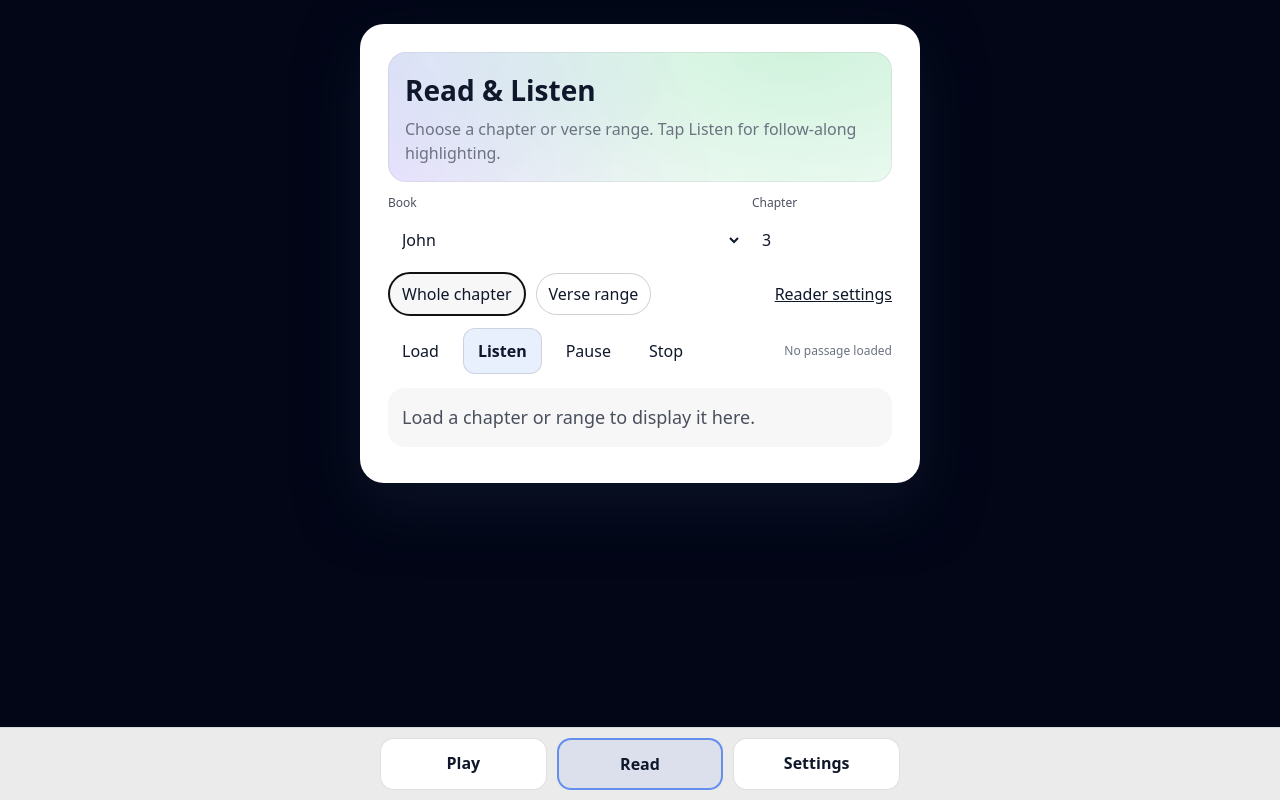
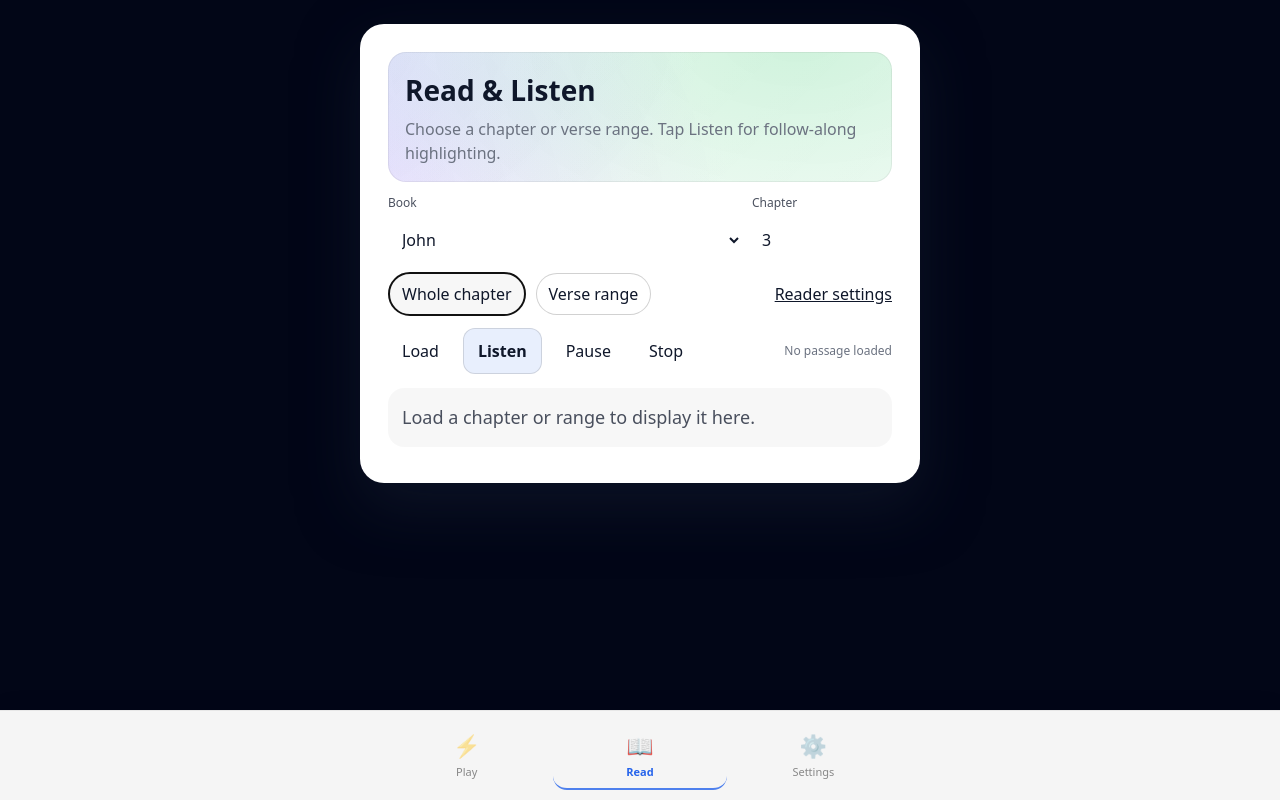
Before and after one commit to acrogers-app/bible-trivia-coach-web, a Next.js app: page /read in a window 1280 px wide. Built offline with nearby package versions, Linux system fonts and the light colour scheme.

Commit message:
Fix hooks violation, verse highlight, bottom nav icons+labels

```diff
--- a/src/app/play/page.tsx
+++ b/src/app/play/page.tsx
@@ -2064,78 +2064,12 @@ function HomeScreen(props: {
             onClick={props.onStartVerseQuiz}
           />
         )}
-        {props.plan && (() => {
-          const [open, setOpen] = React.useState(false);
-          return (
-            <>
-              <Row
-                title="Choose another day in this plan"
-                subtitle="Open any reading from the full Bible plan"
-                onClick={() => setOpen(o => !o)}
-              />
-              {open && (
-                <div style={{ marginTop: 4, marginBottom: 4 }}>
-                  <input
-                    type="text"
-                    inputMode="search"
-                    placeholder="Search by book name (e.g. John, Psalms)…"
-                    autoFocus
-                    style={{
-                      width: '100%',
-                      padding: '10px 14px',
-                      borderRadius: 12,
-                      border: '1px solid rgba(0,0,0,0.15)',
-                      marginBottom: 6,
-                      boxSizing: 'border-box',
-                      fontSize: 14,
-                    }}
-                    onChange={(ev) => {
-                      const q = ev.target.value.toLowerCase().trim();
-                      document.querySelectorAll('[data-day-item]').forEach((el) => {
-                        const htmlEl = el as HTMLElement;
-                        htmlEl.style.display =
-                          !q || htmlEl.dataset.title?.toLowerCase().includes(q) ? '' : 'none';
-                      });
-                    }}
-                  />
-                  <div style={{
-                    maxHeight: 220,
-                    overflowY: 'auto',
-                    borderRadius: 12,
-                    border: '1px solid rgba(0,0,0,0.10)',
-                    background: 'white',
-                  }}>
-                    {props.plan.days.map((d) => (
-                      <button
-                        key={d.day}
-                        type="button"
-                        data-day-item
-                        data-title={d.title}
-                        onClick={() => { setOpen(false); props.onOpenReadingForDay(d); }}
-                        style={{
-                          display: 'flex',
-                          justifyContent: 'space-between',
-                          alignItems: 'center',
-                          width: '100%',
-                          textAlign: 'left',
-                          padding: '10px 14px',
-                          background: 'transparent',
-                          border: 'none',
-                          borderBottom: '1px solid rgba(0,0,0,0.06)',
-                          cursor: 'pointer',
-                          fontSize: 14,
-                        }}
-                      >
-                        <span style={{ fontWeight: 600 }}>Day {d.day}</span>
-                        <span style={{ opacity: 0.6, fontSize: 13 }}>{d.title}</span>
-                      </button>
-                    ))}
-                  </div>
-                </div>
-              )}
-            </>
-          );
-        })()}
+        {props.plan && (
+          <DayPickerRow
+            plan={props.plan}
+            onOpenReadingForDay={props.onOpenReadingForDay}
+          />
+        )}
 
         {/* btc:read-listen-today-rows-v2 */}
         {today && (
@@ -2347,6 +2281,68 @@ function HomeScreen(props: {
       </div>
 
     </div>
+  );
+}
+
+
+// ---- Day Picker Row ----
+function DayPickerRow(props: {
+  plan: { days: { day: number; title: string; start: string; end: string }[] };
+  onOpenReadingForDay: (day: { day: number; title: string; start: string; end: string }) => void;
+}) {
+  const [open, setOpen] = React.useState(false);
+  const [query, setQuery] = React.useState('');
+
+  const filtered = query.trim()
+    ? props.plan.days.filter(d => d.title.toLowerCase().includes(query.toLowerCase()))
+    : props.plan.days;
+
+  return (
+    <>
+      <Row
+        title="Choose another day in this plan"
+        subtitle="Open any reading from the full Bible plan"
+        onClick={() => setOpen(o => !o)}
+      />
+      {open && (
+        <div style={{ marginTop: 4, marginBottom: 4 }}>
+          <input
+            type="text"
+            inputMode="search"
+            placeholder="Search by book name (e.g. John, Psalms)…"
+            autoFocus
+            value={query}
+            onChange={e => setQuery(e.target.value)}
+            style={{
+              width: '100%', padding: '10px 14px', borderRadius: 12,
+              border: '1px solid rgba(0,0,0,0.15)', marginBottom: 6,
+              boxSizing: 'border-box', fontSize: 14,
+            }}
+          />
+          <div style={{
+            maxHeight: 220, overflowY: 'auto', borderRadius: 12,
+            border: '1px solid rgba(0,0,0,0.10)', background: 'white',
+          }}>
+            {filtered.map((d) => (
+              <button
+                key={d.day}
+                type="button"
+                onClick={() => { setOpen(false); setQuery(''); props.onOpenReadingForDay(d); }}
+                style={{
+                  display: 'flex', justifyContent: 'space-between', alignItems: 'center',
+                  width: '100%', textAlign: 'left', padding: '10px 14px',
+                  background: 'transparent', border: 'none',
+                  borderBottom: '1px solid rgba(0,0,0,0.06)', cursor: 'pointer', fontSize: 14,
+                }}
+              >
+                <span style={{ fontWeight: 600 }}>Day {d.day}</span>
+                <span style={{ opacity: 0.6, fontSize: 13 }}>{d.title}</span>
+              </button>
+            ))}
+          </div>
+        </div>
+      )}
+    </>
   );
 }
 
--- a/src/app/read/page.tsx
+++ b/src/app/read/page.tsx
@@ -386,7 +386,7 @@ useEffect(() => {
                 return (
                   <>
                     {activeLine.text.slice(0, r.start)}
-                    <mark style={{ padding: '0 4px', borderRadius: 8, background: 'rgba(34,197,94,0.45)', color: 'white' }}>
+                    <mark style={{ padding: '2px 4px', borderRadius: 6, background: 'rgba(37,99,235,0.85)', color: 'white', fontWeight: 700 }}>
                       {activeLine.text.slice(r.start, r.end)}
                     </mark>
                     {activeLine.text.slice(r.end)}
@@ -535,8 +535,10 @@ useEffect(() => {
                     margin: '0 0 12px 0',
                     padding: active ? '8px 10px' : '0',
                     borderRadius: 12,
-                    background: active ? 'rgba(34,197,94,0.10)' : 'transparent',
-                    border: active ? '1px solid rgba(34,197,94,0.25)' : '1px solid transparent',
+                    background: active ? 'rgba(37,99,235,0.10)' : 'transparent',
+                    border: active ? '1px solid rgba(37,99,235,0.30)' : '1px solid transparent',
+                    borderLeft: active ? '4px solid rgba(37,99,235,0.70)' : '4px solid transparent',
+                    paddingLeft: active ? '10px' : '10px',
                     cursor: 'default',
                   }}
                 >
--- a/src/components/BottomNav.tsx
+++ b/src/components/BottomNav.tsx
@@ -6,9 +6,9 @@ import { useEffect } from 'react';
 import { applySettingsToDocument, loadSettings, onSettingsChanged } from '../lib/appSettings';
 
 const items = [
-  { href: '/play', label: 'Play' },
-  { href: '/read', label: 'Read' },
-  { href: '/settings', label: 'Settings' },
+  { href: '/play',     label: 'Play',     icon: '⚡' },
+  { href: '/read',     label: 'Read',     icon: '📖' },
+  { href: '/settings', label: 'Settings', icon: '⚙️'  },
 ];
 
 export default function BottomNav() {
@@ -34,9 +34,10 @@ export default function BottomNav() {
         paddingLeft: 12,
         paddingRight: 12,
         paddingBottom: 'calc(10px + env(safe-area-inset-bottom))',
-        background: 'rgba(255,255,255,0.92)',
-        backdropFilter: 'blur(10px)',
-        borderTop: '1px solid rgba(0,0,0,0.08)',
+        background: 'rgba(255,255,255,0.96)',
+        backdropFilter: 'blur(16px)',
+        borderTop: '1px solid rgba(0,0,0,0.06)',
+        boxShadow: '0 -4px 20px rgba(0,0,0,0.06)',
       }}
     >
       <div
@@ -45,7 +46,7 @@ export default function BottomNav() {
           margin: '0 auto',
           display: 'grid',
           gridTemplateColumns: `repeat(${items.length}, 1fr)`,
-          gap: 10,
+          gap: 0,
         }}
       >
         {items.map((it) => {
@@ -56,18 +57,19 @@ export default function BottomNav() {
               href={it.href}
               style={{
                 textAlign: 'center',
-                padding: '12px 12px',
+                padding: '8px 4px',
                 borderRadius: 14,
                 textDecoration: 'none',
-                fontWeight: active ? 800 : 650,
-                border: active
-                  ? '2px solid rgba(37,99,235,0.65)'
-                  : '1px solid rgba(0,0,0,0.12)',
-                background: active ? 'rgba(37,99,235,0.08)' : 'white',
-                color: 'inherit',
+                color: active ? 'rgba(37,99,235,1)' : 'rgba(0,0,0,0.45)',
+                display: 'flex',
+                flexDirection: 'column',
+                alignItems: 'center',
+                gap: 2,
+                borderBottom: active ? '2px solid rgba(37,99,235,0.8)' : '2px solid transparent',
               }}
             >
-              {it.label}
+              <span style={{ fontSize: 22 }}>{it.icon}</span>
+              <span style={{ fontSize: 11, fontWeight: active ? 700 : 500 }}>{it.label}</span>
             </Link>
           );
         })}
```
